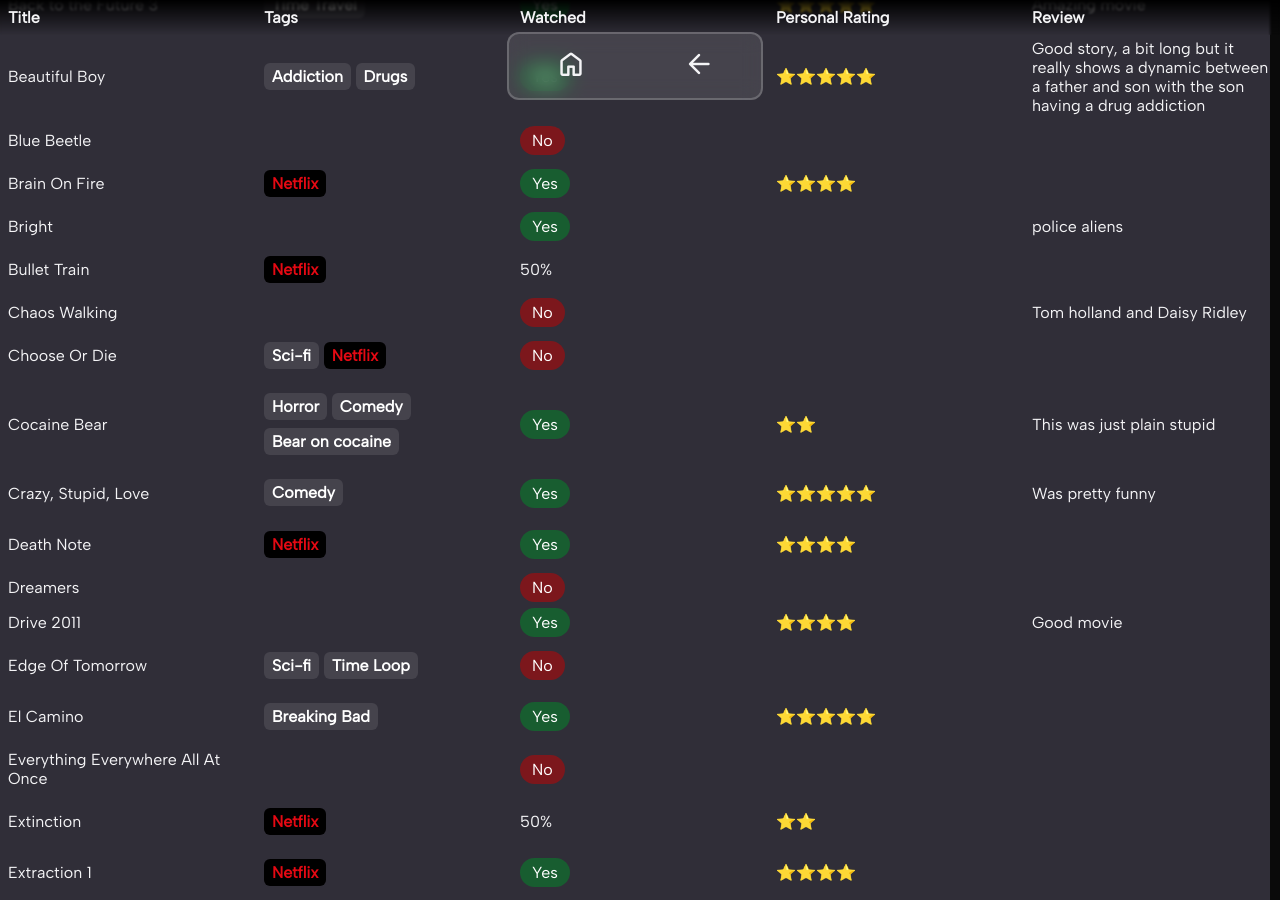
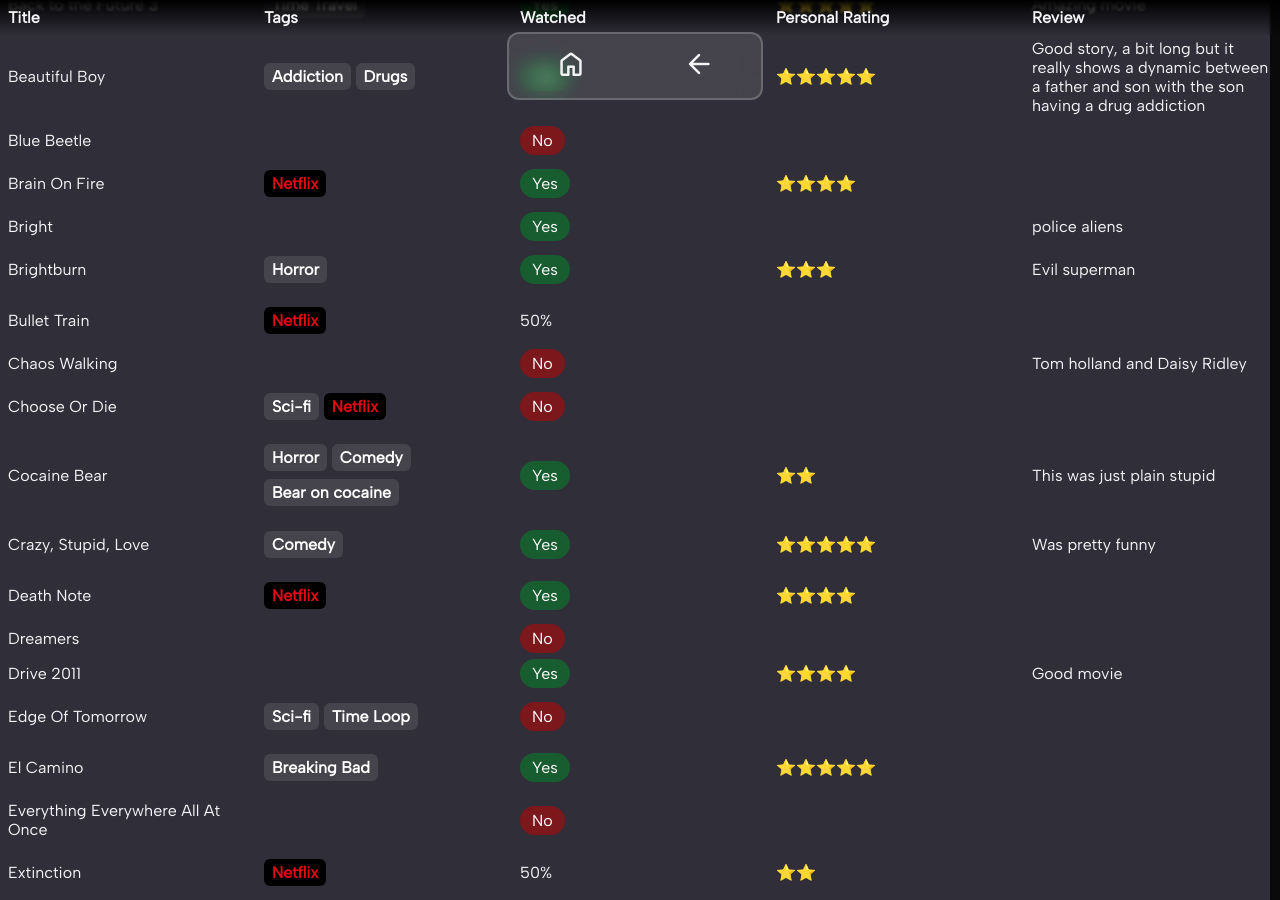
Before and after one commit to Plueres/Plueres.github.io, a Jekyll site: the page built from pages/movielist.md, in a window 1280 px wide and 900 px high, scrolled down 635 px. Built offline with Jekyll 4.4.1, drawn with Linux system fonts in a browser that asks for light colours; some web fonts are replaced.

Commit message:
Update Lists “movies”

```diff
--- a/_data/movies.yml
+++ b/_data/movies.yml
@@ -54,6 +54,11 @@
   - title: Bright
     watched: "!yes"
     review: police aliens
+  - watched: "!yes"
+    title: Brightburn
+    tags: "!Horror"
+    personal_rating: 3
+    review: Evil superman
   - title: Bullet Train
     tags: "!Netflix"
     watched: 50%
```
